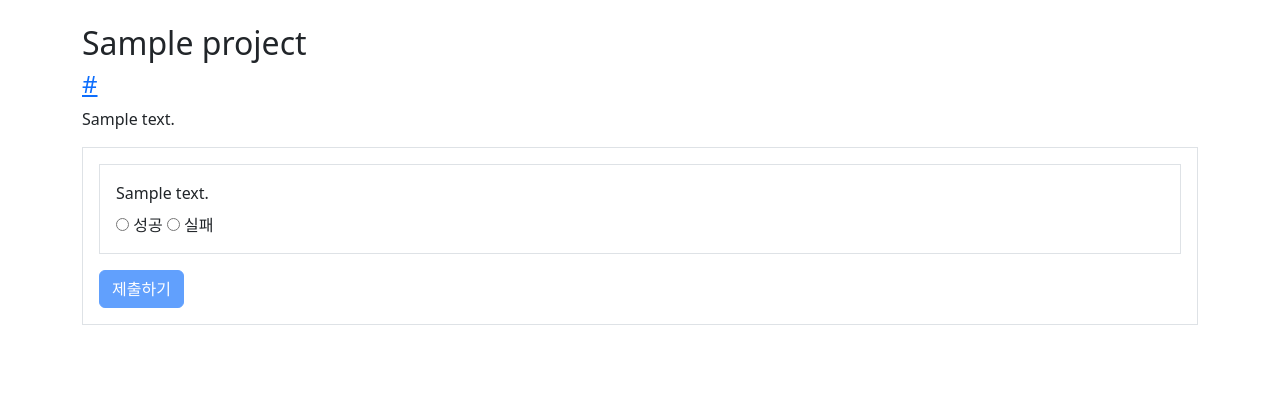
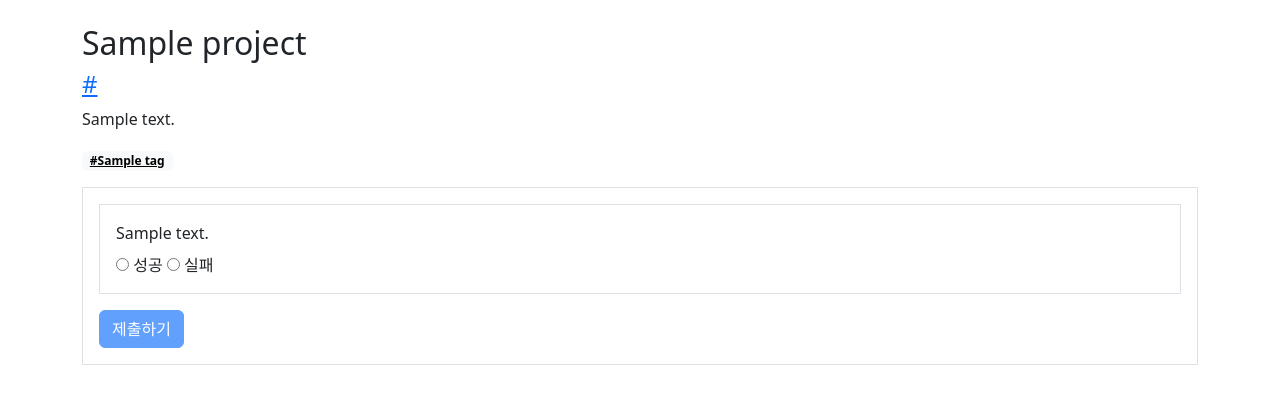
Before and after one commit to YangSiJun528/jungle-mini-project, a Flask app: template templates/feedback-form.html in a window 1280 px wide. Shown: the part 97-501 px from the top of the page. Run offline with Flask 3, Linux system fonts and the light colour scheme; the template is opened without the code that fills it: most values are stand-ins (such as "Sample title", 1, 10 or a date in 2020).

Commit message:
태그 보여지게 검색

```diff
--- a/templates/feedback-form.html
+++ b/templates/feedback-form.html
@@ -4,6 +4,12 @@
 <h2>{{ project.title }}</h2>
 <h4><a href="{{ project.url }}">{{ project.url }}</a></h4>
 <p>{{ project.content }}</p>
+<p>
+    {% for tag in project.tags %}
+        <a class="badge text-bg-light" href="/?tag={{ tag.name }}">#{{ tag.name }}</a>
+    {% endfor %}
+</p>
+
 
 <form id="feedback-form" action="/projects/{{ project._id }}/feedbacks" method="POST">
     <div class="mb-3 border p-3">
--- a/templates/project_detail.html
+++ b/templates/project_detail.html
@@ -4,6 +4,11 @@
 <h2>{{ project.title }}</h2>
 <h4><a href="{{ project.url }}">{{ project.url }}</a></h4>
 <p>{{ project.content }}</p>
+<p>
+    {% for tag in project.tags %}
+        <a class="badge text-bg-light" href="/?tag={{ tag.name }}">#{{ tag.name }}</a>
+    {% endfor %}
+</p>
 
 <div class="mb-3">
     <a href="/projects/{{ project._id }}/feedbacks" class="btn btn-primary">피드백 작성</a>
```
